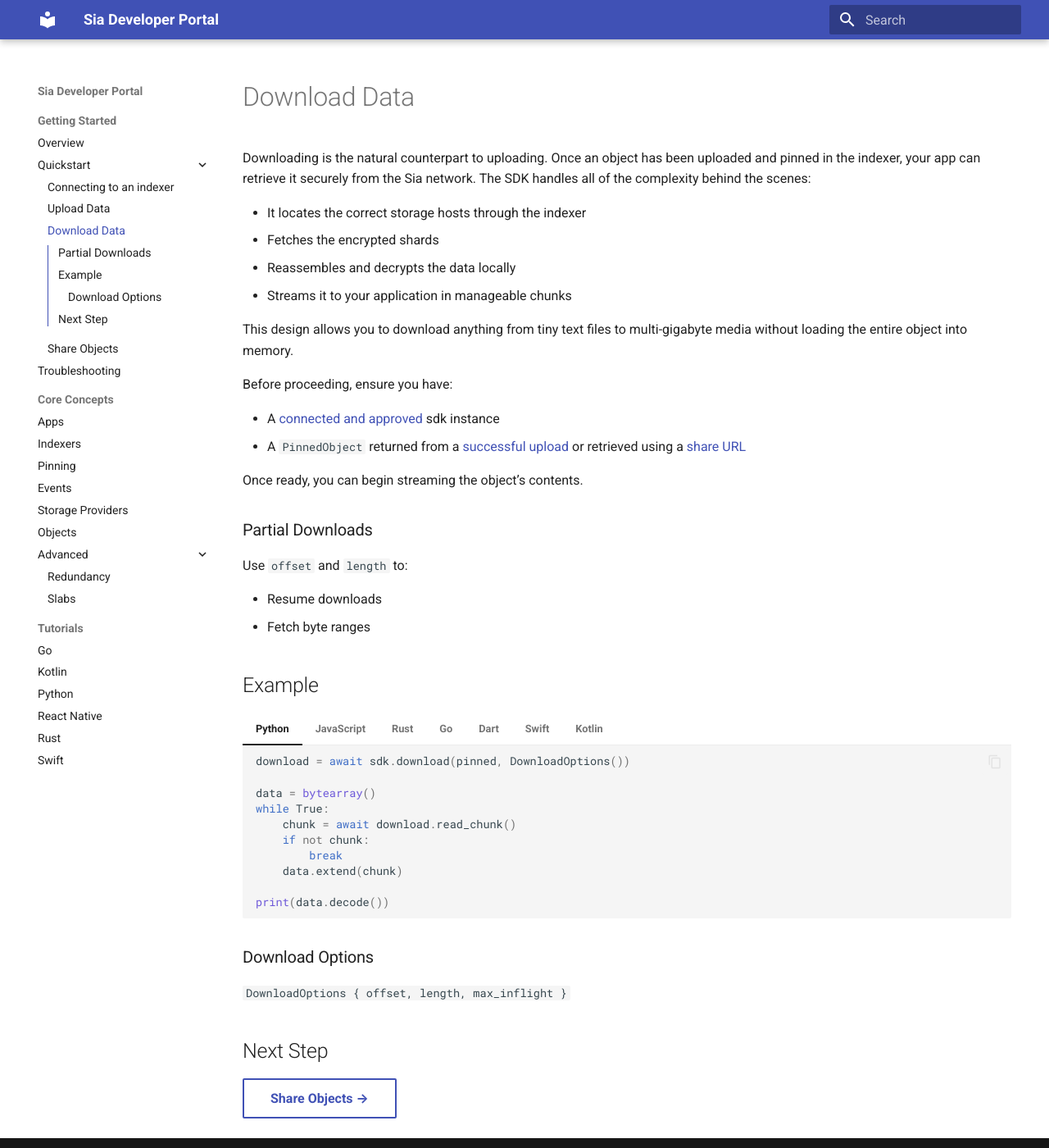
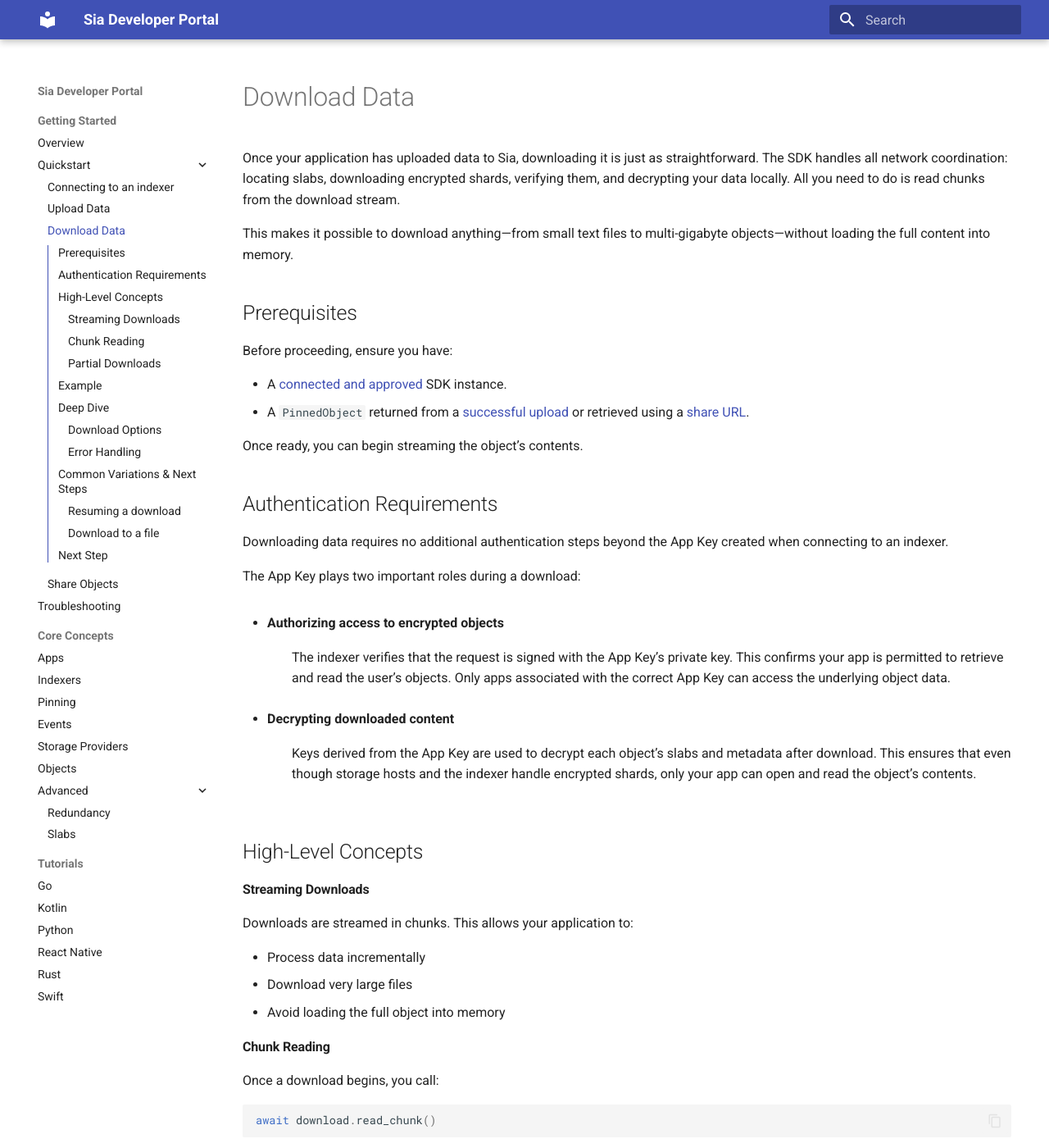
Before and after one commit to SiaFoundation/developer-portal, an MkDocs documentation site: the page built from docs/getting-started/quickstart/download-data.md, in a window 1280 px wide and 1400 px high. Shown: the whole window at 82% size. Built offline with MkDocs 1.6.1 and Material for MkDocs 9.7.7, drawn with Linux system fonts in a browser that asks for light colours; some of the changed text lies outside the part shown.

Commit message:
Updated `download-data.md` to follow established layout.

````diff
--- a/docs/getting-started/quickstart/download-data.md
+++ b/docs/getting-started/quickstart/download-data.md
@@ -1,27 +1,66 @@
 # Download Data
 
-Downloading is the natural counterpart to uploading. Once an object has been uploaded and pinned in the indexer, your app can retrieve it securely from the Sia network. The SDK handles all of the complexity behind the scenes:
+Once your application has uploaded data to Sia, downloading it is just as straightforward. The SDK handles all network coordination: locating slabs, downloading encrypted shards, verifying them, and decrypting your data locally. All you need to do is read chunks from the download stream.
 
-  * It locates the correct storage hosts through the indexer
-  * Fetches the encrypted shards
-  * Reassembles and decrypts the data locally
-  * Streams it to your application in manageable chunks
+This makes it possible to download anything—from small text files to multi-gigabyte objects—without loading the full content into memory.
 
-This design allows you to download anything from tiny text files to multi-gigabyte media without loading the entire object into memory.
+## Prerequisites
 
 Before proceeding, ensure you have:
 
-  * A [connected and approved](./connecting-to-an-indexer.md) sdk instance
-  * A `PinnedObject` returned from a [successful upload](./upload-data.md) or retrieved using a [share URL](./share-objects.md)
+  * A [connected and approved](./connecting-to-an-indexer.md) SDK instance.
+  * A `PinnedObject` returned from a [successful upload](./upload-data.md) or retrieved using a [share URL](./share-objects.md).
 
 Once ready, you can begin streaming the object’s contents.
 
-### Partial Downloads
+## Authentication Requirements
 
-Use `offset` and `length` to:
+Downloading data requires no additional authentication steps beyond the App Key created when connecting to an indexer.
 
-* Resume downloads
-* Fetch byte ranges
+The App Key plays two important roles during a download:
+
+* **Authorizing access to encrypted objects**
+:   The indexer verifies that the request is signed with the App Key’s private key.
+    This confirms your app is permitted to retrieve and read the user’s objects.
+    Only apps associated with the correct App Key can access the underlying object data.
+
+* **Decrypting downloaded content**
+:   Keys derived from the App Key are used to decrypt each object’s slabs and metadata after download.
+    This ensures that even though storage hosts and the indexer handle encrypted shards,
+    only your app can open and read the object’s contents.
+
+## High-Level Concepts
+
+#### Streaming Downloads
+
+Downloads are streamed in chunks. This allows your application to:
+
+* Process data incrementally
+* Download very large files
+* Avoid loading the full object into memory
+
+#### Chunk Reading
+
+Once a download begins, you call:
+
+```python
+await download.read_chunk()
+```
+
+This yields data until an empty chunk signals the end of the stream.
+
+#### Partial Downloads
+
+You may download only part of an object using:
+
+* `offset` — where to start
+* `length` — how many bytes to read
+
+This is useful for:
+
+* Resume functionality
+* Range requests
+* Random-access reads
 
 ## Example
 
@@ -51,9 +90,43 @@
 === "Kotlin"
     *🚧 Coming soon*
 
-### Download Options
+## Deep Dive
 
-`DownloadOptions { offset, length, max_inflight }`
+#### Download Options
 
+`DownloadOptions` allows you to control:
+
+| Option         | Description                                      |
+| -------------- | ------------------------------------------------ |
+| `offset`       | Starting byte for the download (default: `0`)    |
+| `length`       | Number of bytes to read (default: entire object) |
+| `max_inflight` | Number of parallel host requests                 |
+
+#### Error Handling
+
+Common cases include:
+
+* Network interruptions
+* Host timeouts
+* Cancelled downloads (if you call `download.cancel()`)
+
+All throw predictable `DownloadError` exceptions.
+
+## Common Variations & Next Steps
+
+#### Resuming a download
+
+```python
+options = DownloadOptions(offset=resume_at)
+download = await sdk.download(pinned, options)
+```
+
+#### Download to a file
+
+```python
+with open("output.bin", "wb") as f:
+    while chunk := await download.read_chunk():
+        f.write(chunk)
+```
 ## Next Step
 [Share Objects →](share-objects.md){ .md-button }
````
